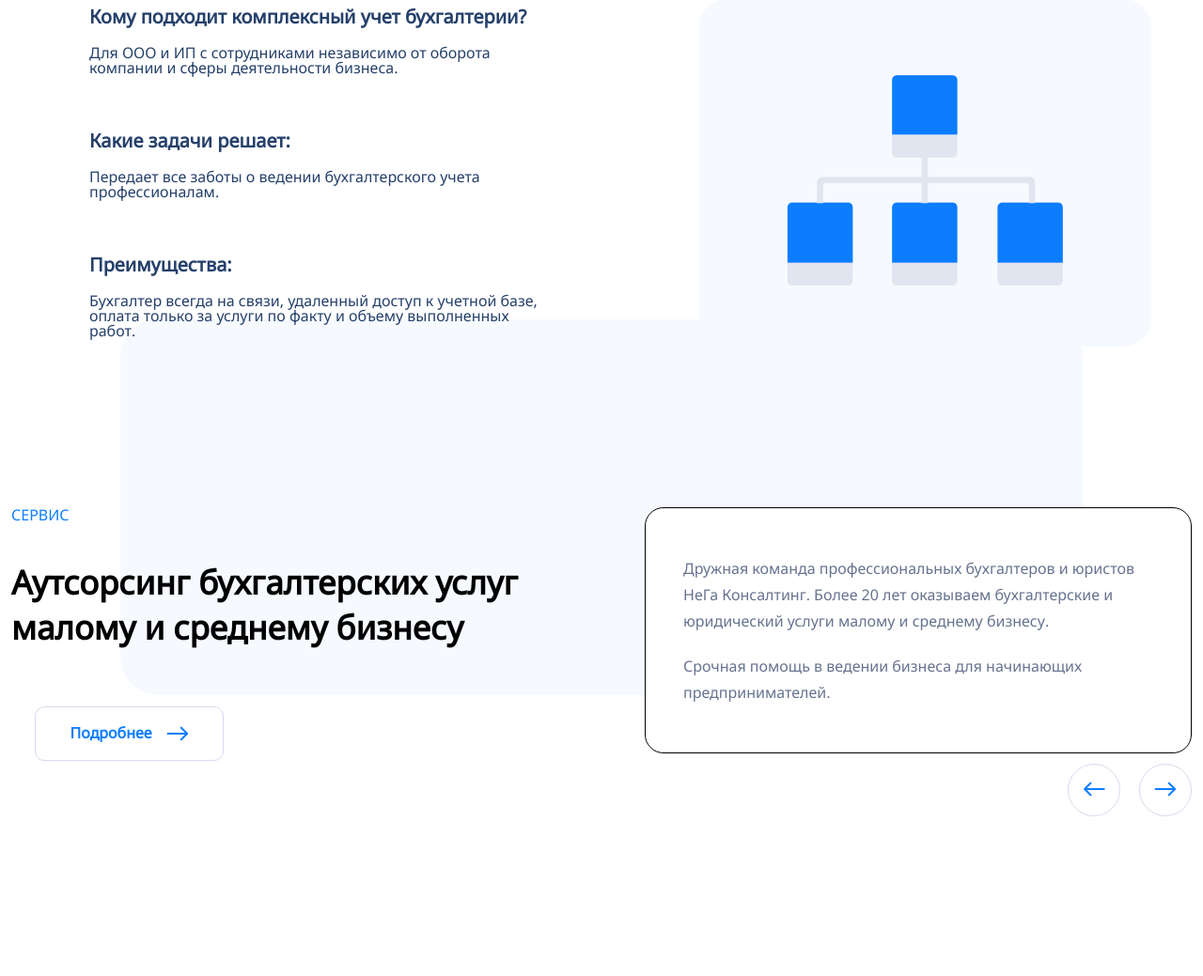
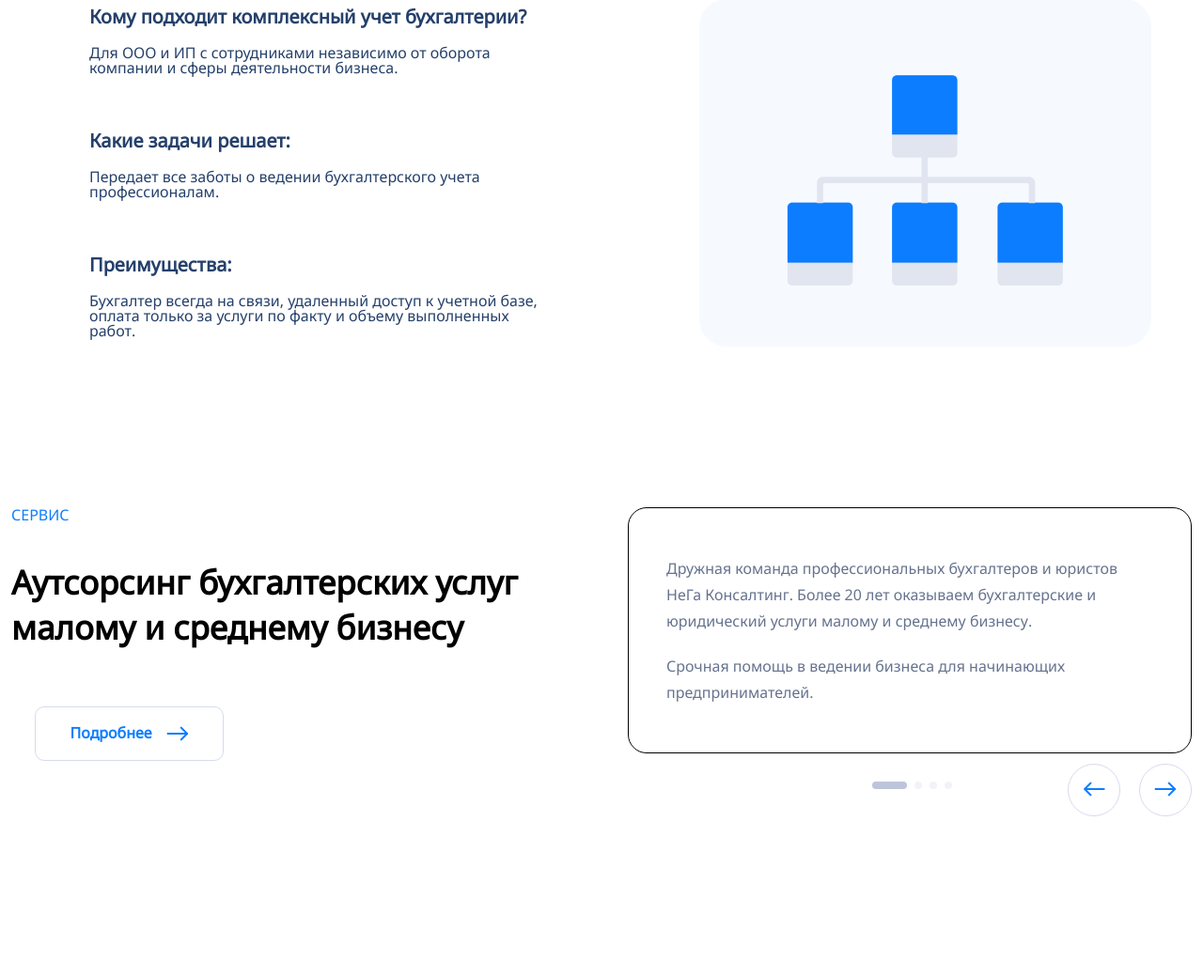
Before and after one commit to s33dd/webtestproj, a PHP site: page / in a window 1280 px wide. Shown: the part 1498-2537 px from the top of the page at 94% size. Before the commit the page ends 2367 px from the top, so only its background shows below. Run offline with PHP 8.4, Linux system fonts and the light colour scheme; some web fonts are replaced.

Commit message:
half of slider

```diff
--- a/components/head.php
+++ b/components/head.php
@@ -5,5 +5,6 @@
   <meta http-equiv="X-UA-Compatible" content="ie=edge">
   <link rel="stylesheet" href="./style/css/style.css">
   <link rel="stylesheet" href="./style/css/iconsfont.css">
+  <link rel="stylesheet" href="https://unpkg.com/swiper@7/swiper-bundle.min.css"/>
   <title>Аутсорс бухгалтерия</title>
 </head>
--- a/components/scripts.php
+++ b/components/scripts.php
@@ -1,2 +1,4 @@
 <script src="../js/jquery-3.6.0.min.js"></script>
 <script src="../js/toggler.js"></script>
+<script src="https://unpkg.com/swiper@7/swiper-bundle.min.js"></script>
+<script src="../js/swiper.js"></script>
--- a/index.php
+++ b/index.php
@@ -261,6 +261,9 @@
                     </div>
                     <div class="service__content-details-slider">
                         <div class="textbox">
+                            <div class="swiper textbox__content">
+                                <div class="swiper-wrapper">
+                                    <div class="swiper-slide">
                                         <p>
                                             Дружная команда профессиональных бухгалтеров и юристов НеГа Консалтинг.
                                             Более 20 лет оказываем бухгалтерские
@@ -270,11 +273,46 @@
                                             Срочная помощь в ведении бизнеса для начинающих предпринимателей.
                                         </p>
                                     </div>
+                                    <div class="swiper-slide">
+                                        <p>
+                                            Lorem ipsum dolor sit amet, consectetur adipiscing elit, sed do
+                                            eiusmod tempor incididunt ut labore et dolore magna aliqua. Ut enim ad minim
+                                            veniam, quis nostrud exercitation ullamco laboris nisi ut aliquip ex ea commodo
+                                            consequat.
+                                        </p>
+                                        <p class="lower">
+                                            Bottom text
+                                        </p>
+                                    </div>
+                                    <div class="swiper-slide">
+                                        <p>
+                                            Duis aute irure dolor in reprehenderit in voluptate velit esse cillum dolore
+                                            eu fugiat nulla pariatur. Excepteur sint occaecat cupidatat non proident,
+                                            sunt in culpa qui officia deserunt mollit anim id est laborum.
+                                        </p>
+                                        <p class="lower">
+                                            Bottom text
+                                        </p>
+                                    </div>
+                                    <div class="swiper-slide">
+                                        <p>
+                                            Sed ut perspiciatis unde omnis iste natus error sit voluptatem accusantium
+                                            doloremque laudantium, totam rem aperiam, eaque ipsa quae ab illo inventore
+                                            veritatis et quasi architecto beatae vitae dicta sunt explicabo.
+                                        </p>
+                                        <p class="lower">
+                                            Bottom text
+                                        </p>
+                                    </div>
+                                </div>
+                            </div>
+                        </div>
                         <div class="service__content-details-slider-nav">
-                            <button>
+                            <div class="pagination"></div>
+                            <button class="prevElement">
                                 <i class="icon-arrow-left icon"></i>
                             </button>
-                            <button>
+                            <button class="nextElement">
                                 <i class="icon-arrow-right icon"></i>
                             </button>
                         </div>
--- /dev/null
+++ b/js/swiper.js
@@ -0,0 +1,10 @@
+new Swiper('.textbox__content', {
+    navigation: {
+      nextEl: '.nextElement',
+      prevEl: '.prevElement'
+    },
+    pagination: {
+        el: '.pagination',
+        clickable: true
+    },
+});
--- a/style/css/style.css
+++ b/style/css/style.css
@@ -473,10 +473,11 @@ h1, h2, h3, h4, h5, h6 {
   background-color: #f6faff;
   border-radius: 40px;
   width: 80%;
-  height: 50%;
+  height: 90%;
   z-index: -1;
   max-width: 1162px;
   left: 50%;
+  top: 408%;
   transform: translate(-50%, -50%);
 }
 .service__content h1 {
@@ -543,6 +544,21 @@ h1, h2, h3, h4, h5, h6 {
 .service__content-details-slider-nav button:hover {
   background-color: #f6faff;
 }
+.service__content-details-slider-nav .pagination {
+  display: flex;
+  max-width: 109px;
+  align-items: center;
+  margin-right: 83px;
+}
+.service__content-details-slider-nav .pagination .swiper-pagination-bullet {
+  background-color: #bdc5da;
+  border-radius: 10px;
+  transition: 300ms width linear, 300ms background-color linear;
+}
+.service__content-details-slider-nav .pagination .swiper-pagination-bullet-active {
+  background-color: #bdc5da;
+  width: 37px;
+}
 .service__content-details-slider-nav .icon {
   color: #0c7dff;
   margin-left: 0;
--- a/style/style.scss
+++ b/style/style.scss
@@ -397,10 +397,11 @@ $screen2: 360px;
     background-color: $divFiller;
     border-radius: 40px;
     width: 80%;
-    height: 50%;
+    height: 90%;
     z-index: -1;
     max-width: 1162px;
     left: 50%;
+    top: 408%;
     transform: translate(-50%, -50%);
   }
   &__content {
@@ -464,6 +465,22 @@ $screen2: 360px;
               background-color: $buttonHighlight;
             }
           }
+          .pagination {
+            display: flex;
+            max-width: 109px;
+            align-items: center;
+            margin-right: 83px;
+            .swiper-pagination-bullet {
+              //background-color: rgb(230, 234, 245);
+              background-color: rgb(189, 197, 218);
+              border-radius: 10px;
+              transition: 300ms width linear, 300ms background-color linear;
+              &-active {
+                background-color: rgb(189, 197, 218);
+                width: 37px;
+              }
+            }
+          }
           .icon {
             @include icon($highlightColor, 0, 16px, none);
           }
```
Also changed, not shown: source/img/slide1.png (added), source/img/slide2.png (added), source/img/slide3.png (added), 1 other file. Lines whose indentation alone changed are shown as unchanged.
